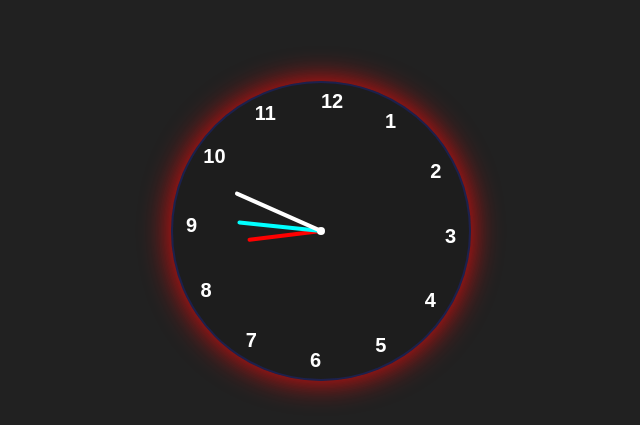
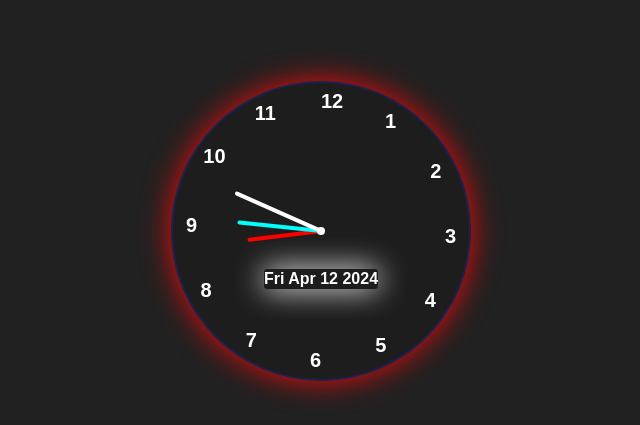
Before and after one commit to VedTiwari278/Analogwatch, a plain HTML site: page index.html in a window 1280 px wide. Shown: the part 419-844 px from the top of the page, without its empty margins (319-959 px from the left). Drawn offline with Linux system fonts and the light colour scheme.

Commit message:
add date

```diff
--- a/index.css
+++ b/index.css
@@ -64,3 +64,18 @@ body{
     height: var(--h);
     border-radius: 8px;
 }
+#date{
+    background-color:transparent;
+    margin-top:6rem;
+    color: rgb(255, 255, 255);
+    overflow-x: hidden;
+    box-sizing: content-box;
+    box-shadow: 0px 0px 30px  white;
+    font-weight: 800;
+    font-size: 2vh;
+    border-radius: 3px;
+    display: flex;
+    line-height: 20px;
+    text-align: center;
+
+}
--- a/index.html
+++ b/index.html
@@ -25,6 +25,7 @@
             <span style="--i:10"><b>10</b></span>
             <span style="--i:11"><b>11</b></span>
             <span style="--i:12"><b>12</b></span>
+            <div id="date"></div>
         </div>
     </div>
 </body>
--- a/index.js
+++ b/index.js
@@ -3,10 +3,10 @@ let min=document.getElementById('min');
 let sec=document.getElementById('sec');
 
 function displayTime(){
- let date=new Date();
- let hh=date.getHours();
- let mm=date.getMinutes();
- let ss=date.getSeconds();
+ let now=new Date();
+ let hh=now.getHours();
+ let mm=now.getMinutes();
+ let ss=now.getSeconds();
 
 
  let hrotation=30*hh+mm/2;
@@ -16,7 +16,7 @@ function displayTime(){
  hr.style.transform = `rotate(${hrotation}deg)`;
  min.style.transform = `rotate(${mrotation}deg)`;
  sec.style.transform = `rotate(${srotation}deg)`;
-
-
+ var date=new Date().toDateString();
+document.getElementById('date').textContent=date;
 }
 setInterval(displayTime,1000);
```
